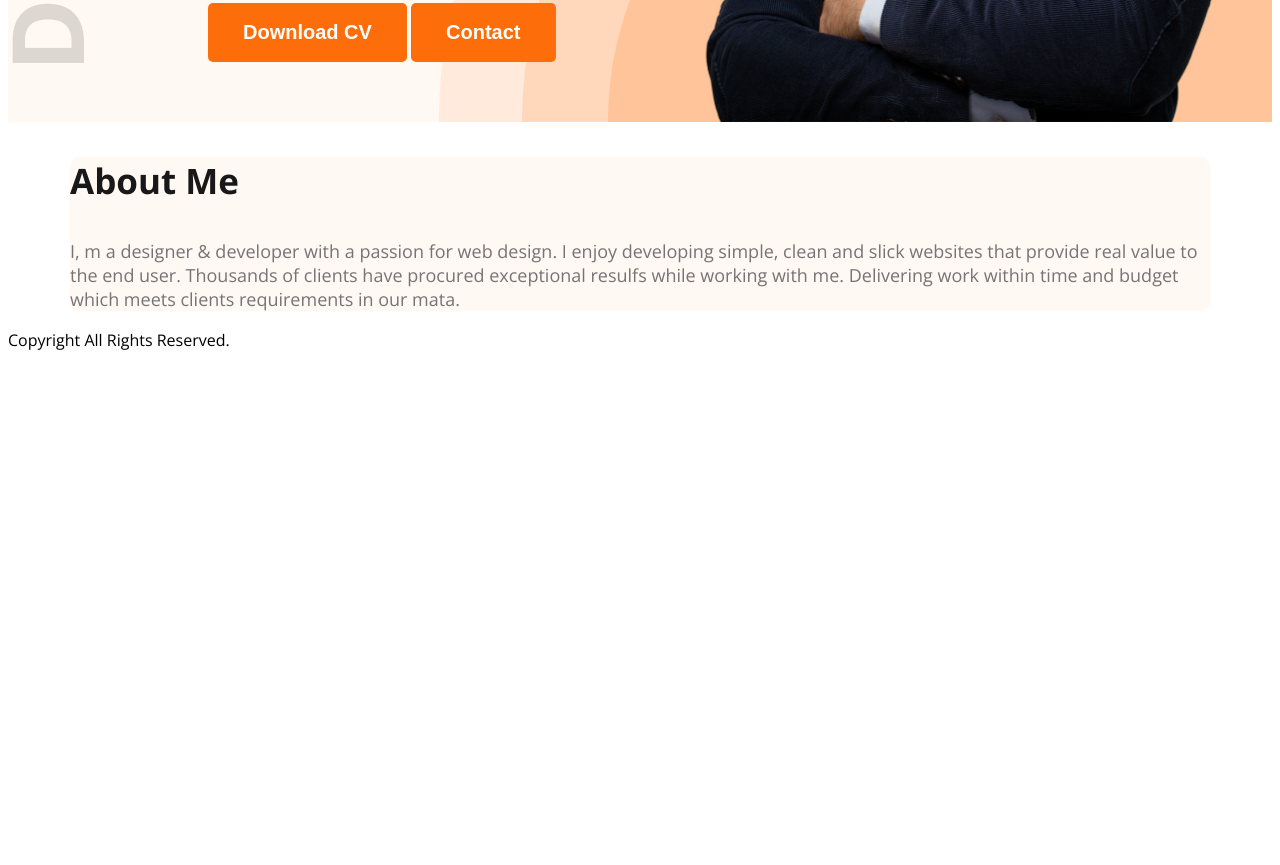
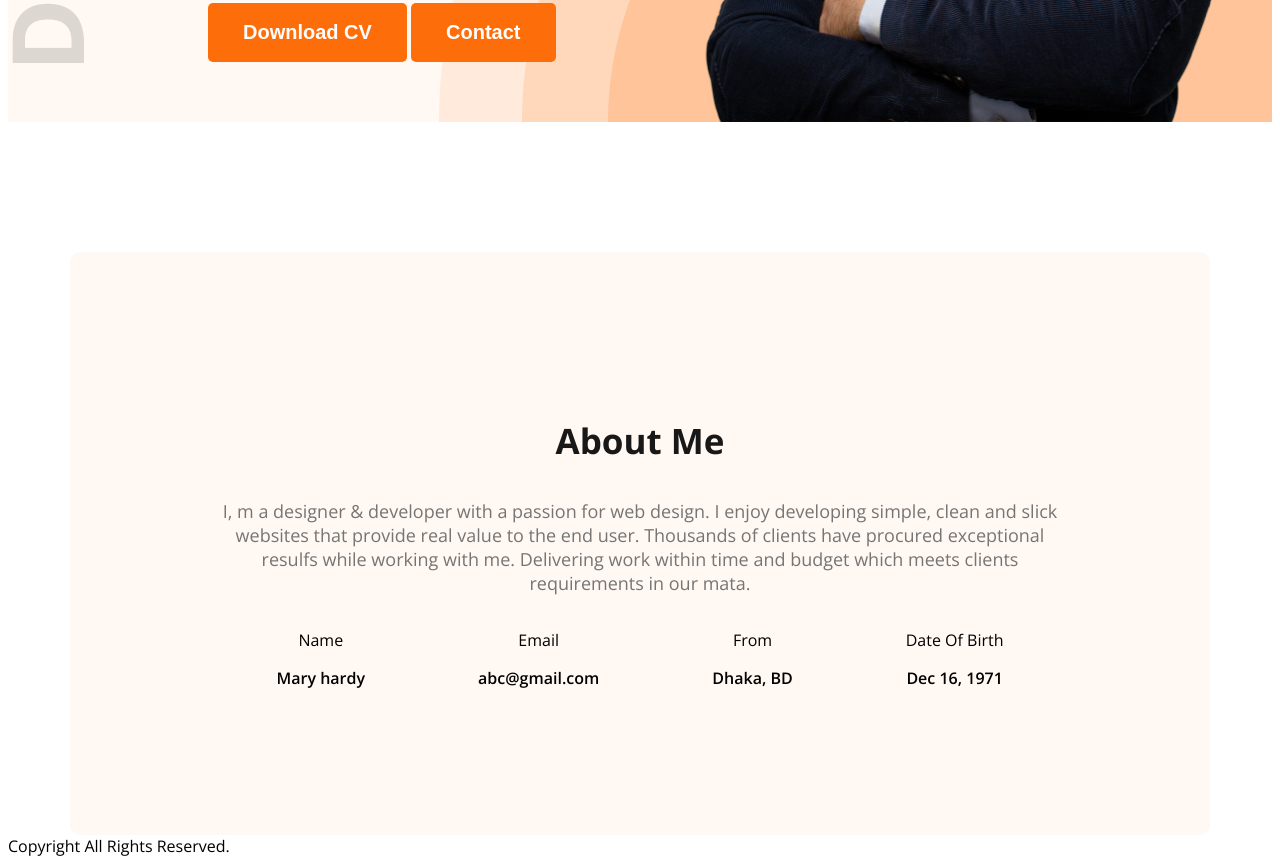
Before and after one commit to nawaz0705/dev-portfolio, a plain HTML site: page index.html in a window 1280 px wide. Shown: the part 708-1573 px from the top of the page. Before the commit the page ends 1067 px from the top, so only its background shows below. Drawn offline with nearby package versions, Linux system fonts and the light colour scheme.

Commit message:
about me section

```diff
--- a/index.html
+++ b/index.html
@@ -41,6 +41,25 @@
                 I, m a designer & developer with a passion for web design. I enjoy developing simple, clean and slick websites that provide real value to the end user. Thousands of clients have procured exceptional resulfs while working with me. Delivering work within time and budget which meets clients requirements in our mata.
             </p>
 
+            <div class="about-items">
+                <div class="about-item">
+                    <p class="item-title">Name</p>
+                    <p class="item-description">Mary hardy</p>
+                </div>
+                <div class="about-item">
+                    <p class="item-title">Email</p>
+                    <p class="item-description">abc@gmail.com</p>
+                </div>
+                <div class="about-item">
+                    <p class="item-title">From</p>
+                    <p class="item-description">Dhaka, BD</p>
+                </div>
+                <div class="about-item">
+                    <p class="item-title">Date Of Birth</p>
+                    <p class="item-description">Dec 16, 1971</p>
+                </div>
+            </div>
+
         </section>
 
 
--- a/styles/portfolio.css
+++ b/styles/portfolio.css
@@ -120,5 +120,17 @@ main{
 
 .about{
     border-radius: 10px;
+    padding: 130px 150px;
+    text-align: center;
+    margin-top: 130px;
 
 }
+
+.about-items{
+    display: flex;
+    justify-content: space-around;
+}
+
+.item-description{
+    font-weight: 600;
+}
```
